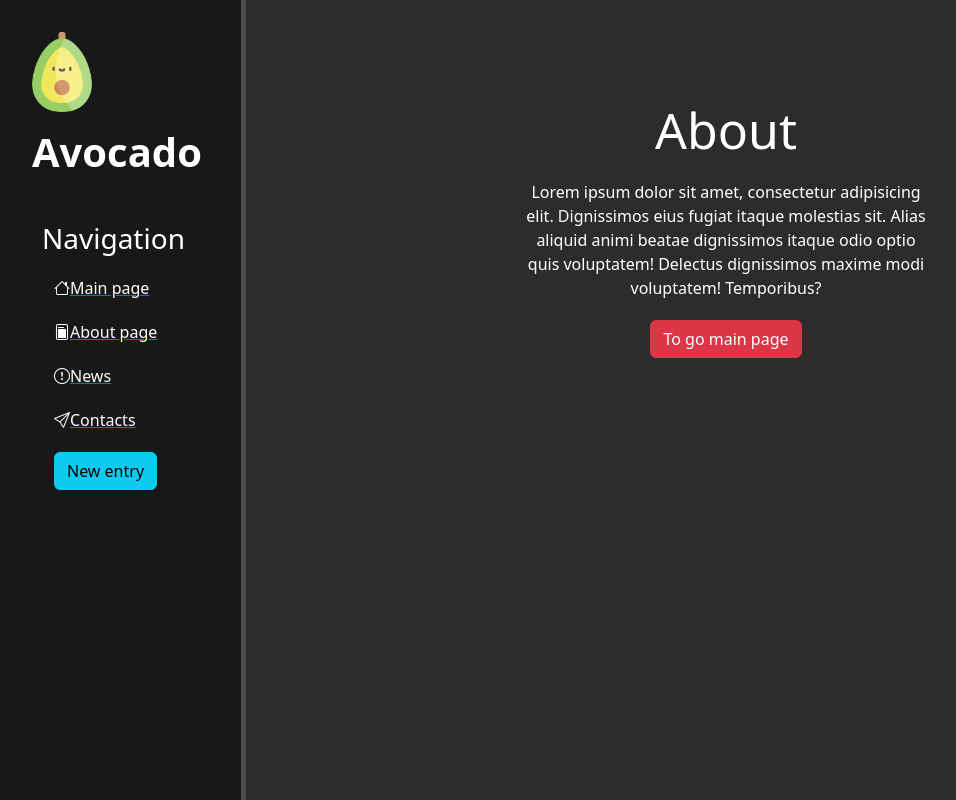
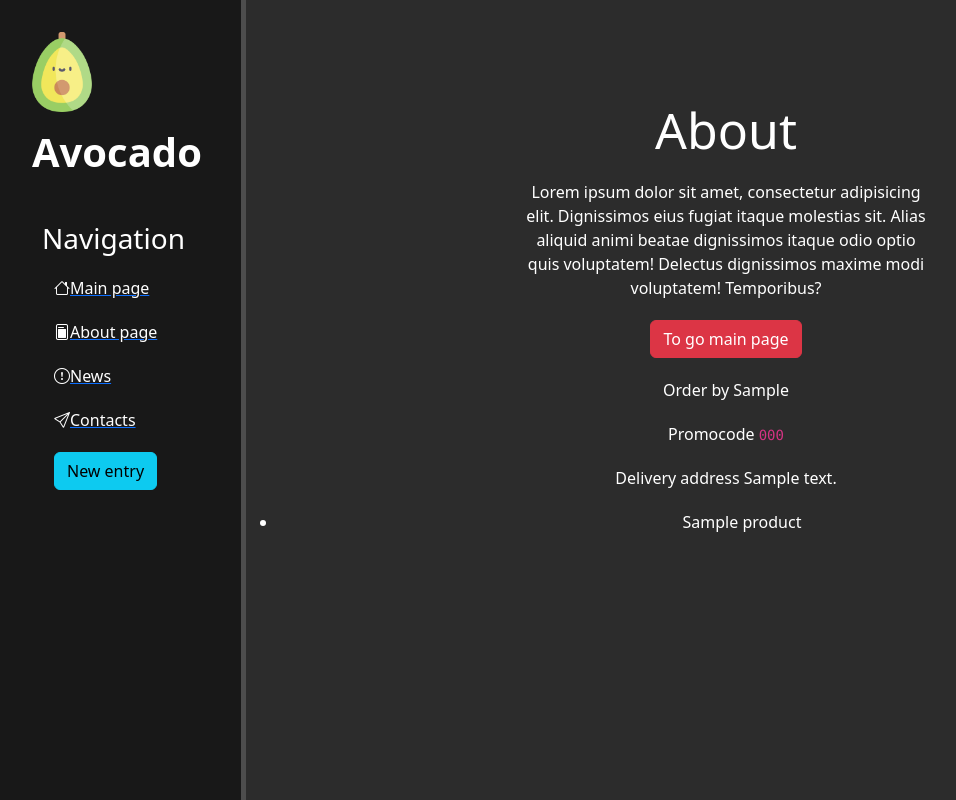
Before and after one commit to Folsik/M20, a Django app: page /about in a window 1280 px wide. Shown: the whole page, without its empty margins (10-966 px from the left). Run offline with Django 4.2, Linux system fonts and the light colour scheme; tables that the repository leaves empty hold one stand-in row (values such as "Sample post").

Commit message:
Сделал

```diff
--- a/my_website/mainsite/management/commands/create_order.py
+++ b/my_website/mainsite/management/commands/create_other.py
@@ -1,13 +1,13 @@
 from django.contrib.auth.models import User
 from django.core.management import BaseCommand
-from mainsite.models import Order
+from mainsite.models import Other
 
 
 class Command(BaseCommand):
     def handle(self, *args, **options):
         self.stdout.write("Create order")
         user = User.objects.get(username="admin")
-        order = Order.objects.get_or_create(
+        order = Other.objects.get_or_create(
             delivery_address="Moscow",
             promocode="LOL",
             user=user,
--- a/my_website/mainsite/models.py
+++ b/my_website/mainsite/models.py
@@ -18,3 +18,4 @@ class Other(models.Model):
     promocode = models.CharField(max_length=20, null=True, blank=True)
     created_at = models.DateTimeField(auto_now_add=True)
     user = models.ForeignKey(User, on_delete=models.PROTECT)
+    products = models.ManyToManyField(Product, related_name="orders")
--- a/my_website/mainsite/templates/mainsite/about.html
+++ b/my_website/mainsite/templates/mainsite/about.html
@@ -7,5 +7,23 @@
         <h1>About</h1>
         <p>Lorem ipsum dolor sit amet, consectetur adipisicing elit. Dignissimos eius fugiat itaque molestias sit. Alias aliquid animi beatae dignissimos itaque odio optio quis voluptatem! Delectus dignissimos maxime modi voluptatem! Temporibus?</p>
         <button class="btn btn-danger">To go main page</button>
+        {% if other %}
+            {% for order in other %}
+                <div>
+                    <p>Order by {% firstof order.user.first_name order.user.username %}</p>
+                    <p>Promocode <code>{{ order.promocode }}</code></p>
+                    <p>Delivery address {{ order.delivery_address }}</p>
+                <ul>
+                    {% for product in order.products.all %}
+                        <li>
+                        {{ product.name }}
+                        </li>
+                    {% endfor %}
+                </ul>
+                </div>
+            {% endfor %}
+        {% else %}
+                <h3>No order</h3>
+        {% endif %}
     </div>
 {% endblock %}
--- a/my_website/mainsite/views.py
+++ b/my_website/mainsite/views.py
@@ -1,5 +1,5 @@
 from django.shortcuts import render
-from .models import Product
+from .models import Product, Other
 
 # Create your views here.
 
@@ -14,7 +14,10 @@ def index(request):
 
 
 def about(request):
-    return render(request, 'mainsite/about.html')
+    data = {
+        "other": Other.objects.select_related("user").prefetch_related("products").all()
+    }
+    return render(request, 'mainsite/about.html', data)
 
 
 def contact(request):
```
Also changed, not shown: my_website/mainsite/management/commands/updata_other.py (added, +16 -0 lines), my_website/mainsite/migrations/0004_other_user_alter_product_price.py, my_website/mainsite/migrations/0005_alter_product_price.py (deleted), my_website/mainsite/migrations/0005_other_products.py (added).
